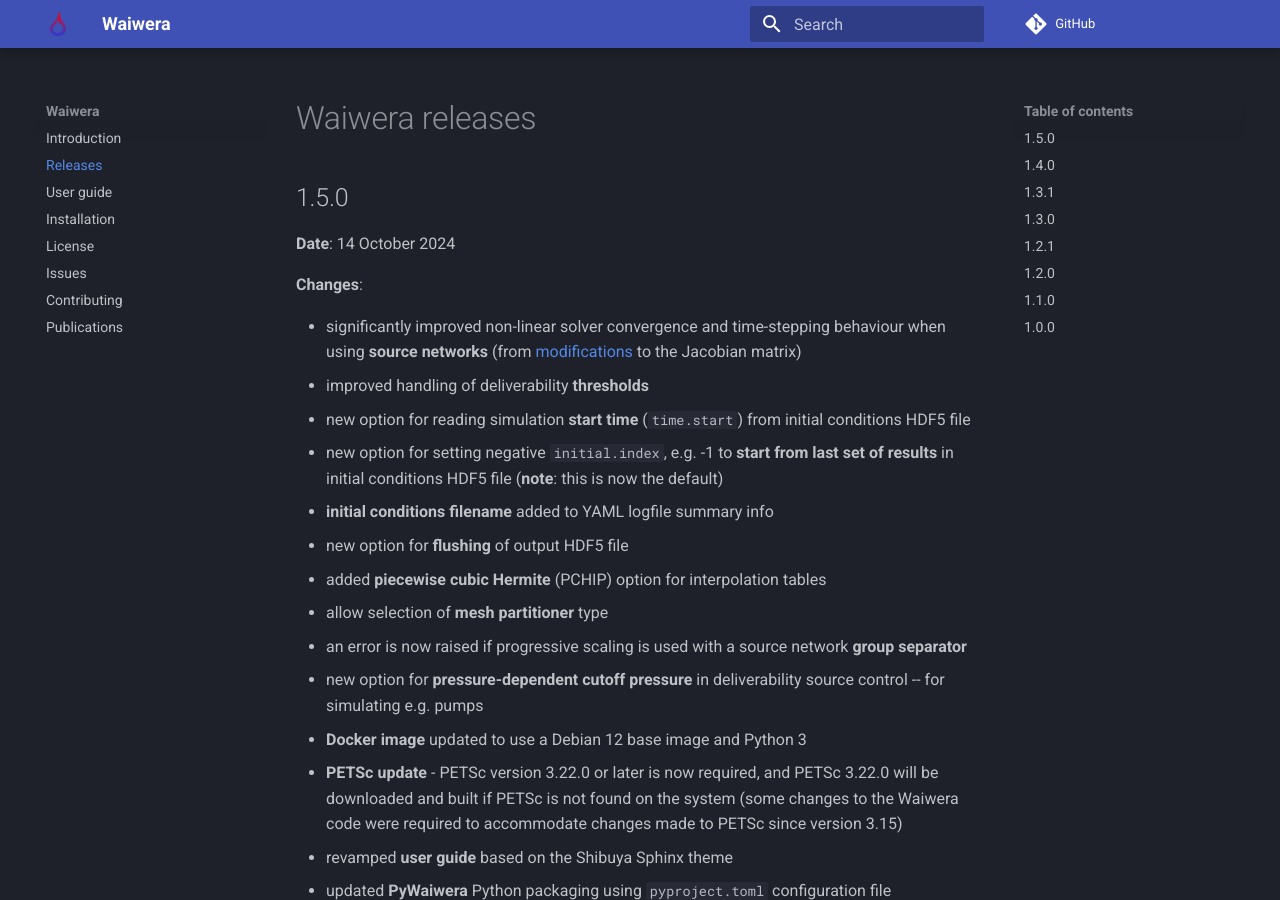
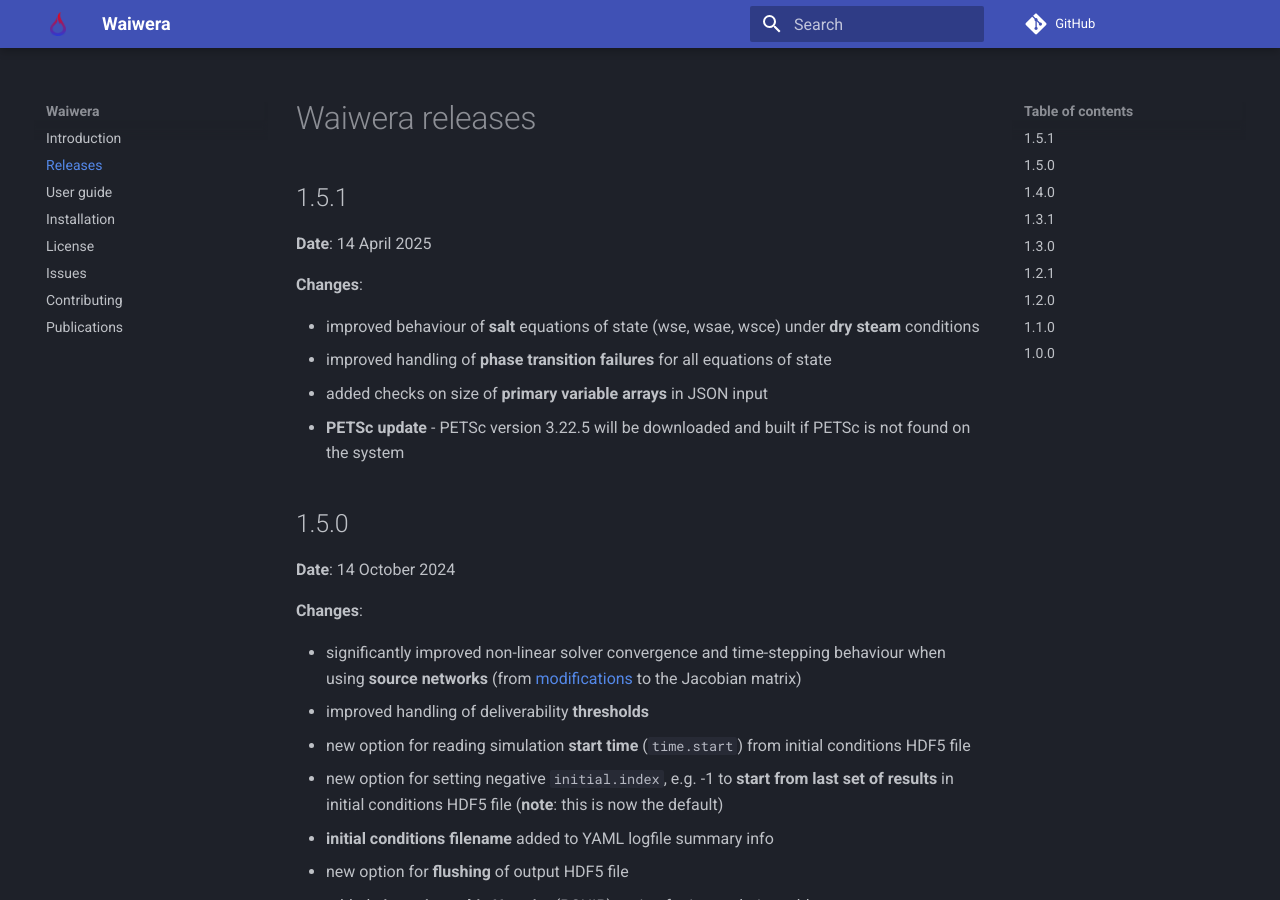
Before and after one commit to waiwera/waiwera-mkdocs, an MkDocs documentation site: the page built from docs/releases.md, in a window 1280 px wide and 900 px high. Built offline with MkDocs 1.6.1 and Material for MkDocs 9.7.7, drawn with Linux system fonts in a browser that asks for light colours; comment, search, counter and statistics services are not loaded.

Commit message:
Add 1.5.1 release notes

```diff
--- a/docs/releases.md
+++ b/docs/releases.md
@@ -1,4 +1,17 @@
 # Waiwera releases
+
+## 1.5.1
+**Date**: 14 April 2025
+
+**Changes**:
+
+- improved behaviour of **salt** equations of state (wse, wsae, wsce)
+  under **dry steam** conditions
+- improved handling of **phase transition failures** for all equations
+  of state
+- added checks on size of **primary variable arrays** in JSON input
+- **PETSc update** - PETSc version 3.22.5 will be downloaded and built
+  if PETSc is not found on the system
 
 ## 1.5.0
 **Date**: 14 October 2024
```
